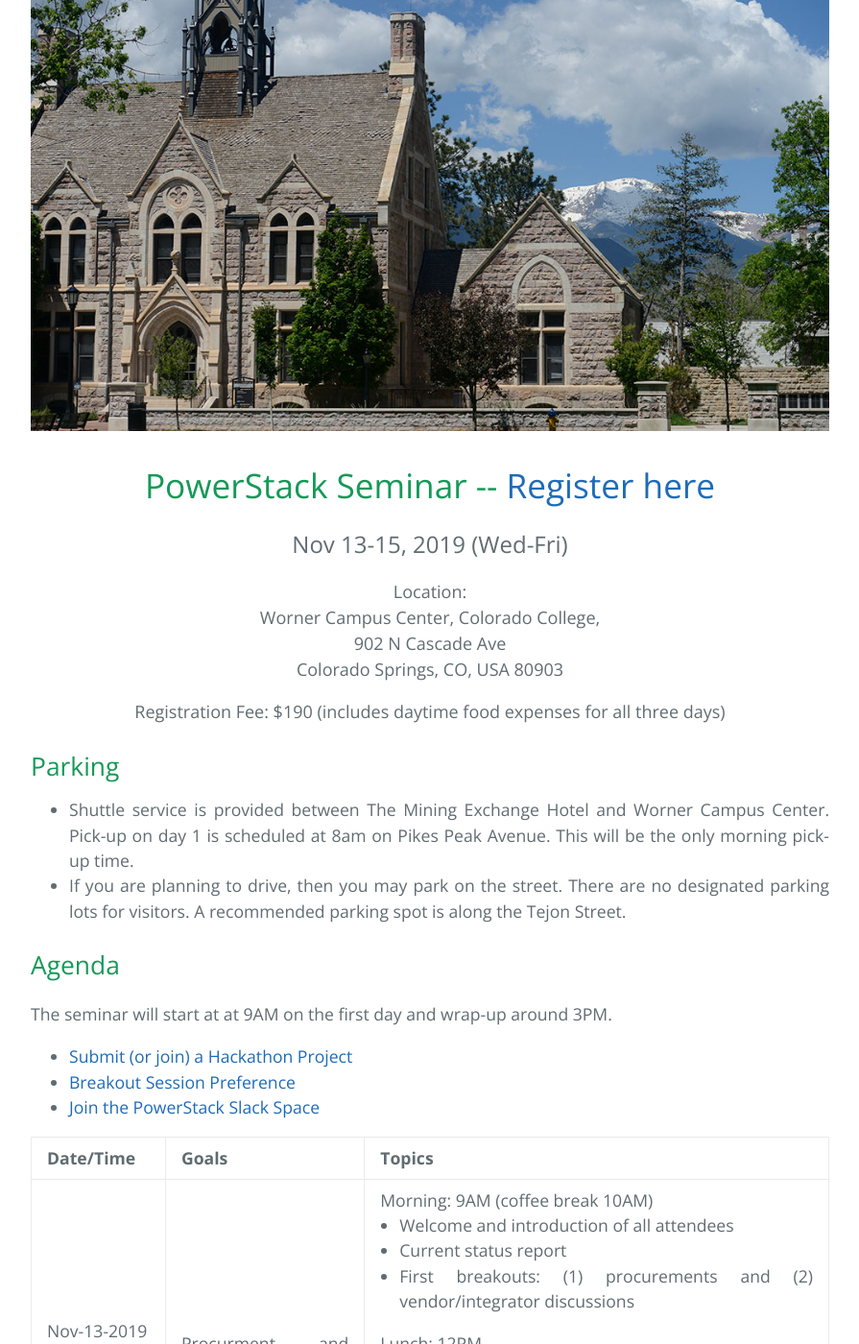
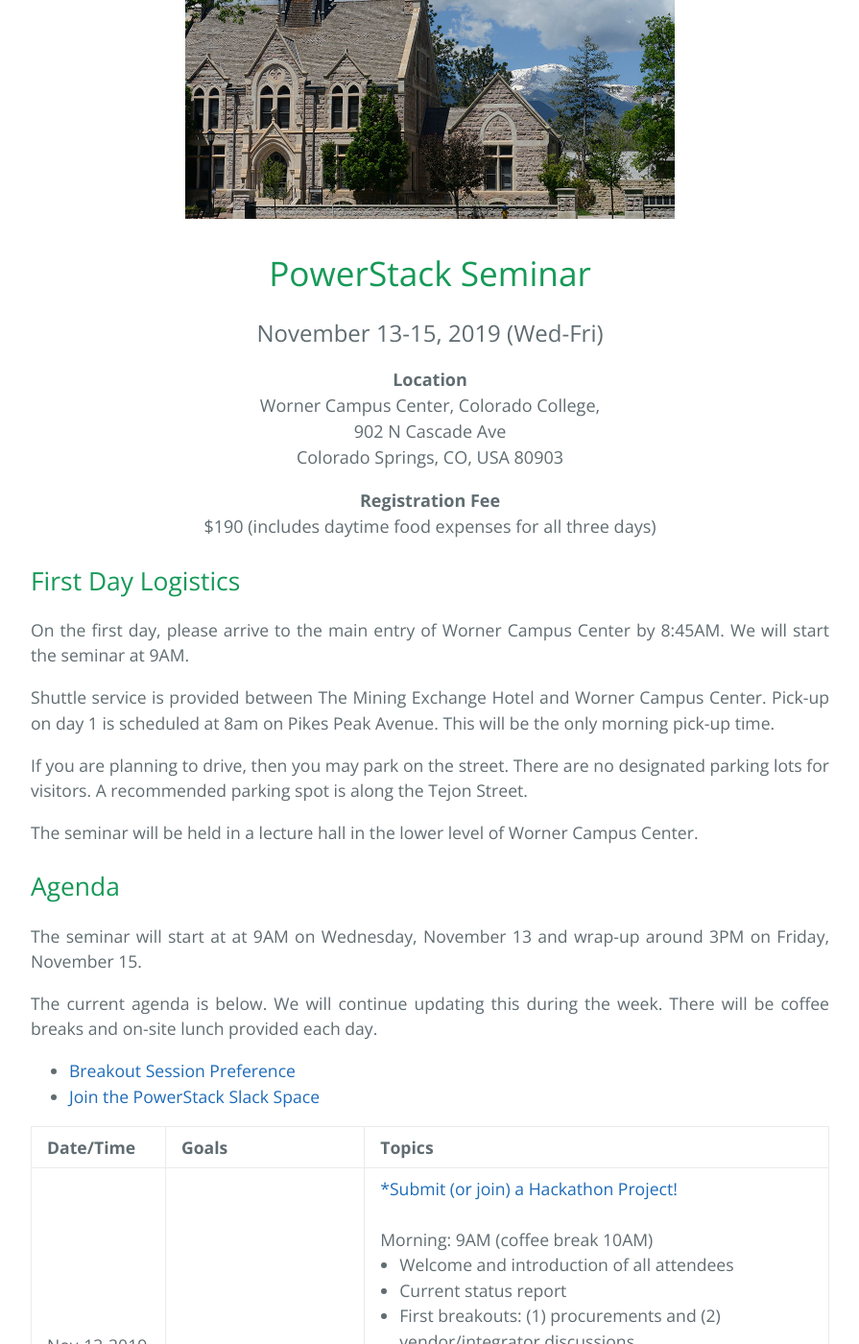
Before and after one commit to HPCPowerStack/hpcpowerstack.github.io, a Jekyll site: the page built from powerstack-nov19.md, in a window 1280 px wide and 1400 px high, scrolled down 351 px. Shown: the whole window at 96% size, without its empty margins (192-1087 px from the left). Built offline with Jekyll 4.4.1, drawn with Linux system fonts in a browser that asks for light colours; the repository's description, which GitHub fills in, is left out; some of the changed text lies outside the part shown.

Commit message:
Update agenda

```diff
--- a/powerstack-nov19.md
+++ b/powerstack-nov19.md
@@ -1,28 +1,34 @@
 ---
 layout: default
 ---
-![](images/colorado_college.jpg)
+<p align="center">
+    <img src="images/colorado_college.jpg" height="350px">
+</p>
 
-<h1 align="center">PowerStack Seminar -- <a
-href="https://coloradocollege.ungerboeck.com/prod/emc00/register.aspx?OrgCode=10&EvtID=37989&AppCode=REG&CC=119091703651">Register here</a></h1>
-<p align="center"><font size="+2">Nov 13-15, 2019 (Wed-Fri)</font></p>
-<p align="center"><font size="+1">Location:<br/>Worner Campus Center, Colorado
-College,<br/>902 N Cascade Ave<br/>Colorado Springs, CO, USA 80903</font></p>
-<p align="center"><font size="+1">Registration Fee: $190 (includes
-daytime food expenses for all three days)</font></p>
+<h1 align="center">PowerStack Seminar</h1>
 
-## Parking
-* Shuttle service is provided between The Mining Exchange Hotel and Worner Campus Center.
-Pick-up on day 1 is scheduled at 8am on Pikes Peak Avenue. This will be the
-only morning pick-up time.
-* If you are planning to drive, then you may park on the street. There are no designated
-parking lots for visitors. A recommended parking spot is along the Tejon Street.
+<p align="center"><font size="+2">November 13-15, 2019 (Wed-Fri)</font></p>
+<p align="center"><font size="+1"><b>Location</b><br/>Worner Campus Center, Colorado College,<br/>902 N Cascade Ave<br/>Colorado Springs, CO, USA 80903</font></p>
+<p align="center"><font size="+1"><b>Registration Fee</b><br/>$190 (includes daytime food expenses for all three days)</font></p>
+
+## First Day Logistics
+On the first day, please arrive to the main entry of Worner Campus Center by 8:45AM. We will start the seminar at 9AM.
+
+Shuttle service is provided between The Mining Exchange Hotel and Worner Campus Center. Pick-up on day 1 is scheduled at 8am on Pikes Peak Avenue. This will be the only morning pick-up time.
+
+If you are planning to drive, then you may park on the street. There are no
+designated parking lots for visitors. A recommended parking spot is along the
+Tejon Street.
+
+The seminar will be held in a lecture hall in the lower level of Worner Campus Center.
 
 ## Agenda
-The seminar will start at at 9AM on the first day and wrap-up around 3PM.
+The seminar will start at at 9AM on Wednesday, November 13 and wrap-up around
+3PM on Friday, November 15.
 
-* <a href="https://docs.google.com/spreadsheets/d/1WGK1nAUDhYHLszKJnJPB9pi3MhvcNoBKsjx9I51RYAI/edit#gid=0">Submit
-(or join) a Hackathon Project</a>
+The current agenda is below. We will continue updating this during the week.
+There will be coffee breaks and on-site lunch provided each day.
+
 * <a href="https://docs.google.com/forms/d/e/1FAIpQLSd0HJrPFbrMMwEpJdIfx4LpHAEpsCy29fLb9L1zgLkio9riYA/viewform">Breakout Session Preference</a>
 * <a href="https://powerstack.slack.com/signup">Join the PowerStack Slack Space</a>
 
@@ -34,9 +40,12 @@ The seminar will start at at 9AM on the first day and wrap-up around 3PM.
       <th>Topics</th>
     </tr>
     <tr>
-      <td>Nov-13-2019<br>Start Time: 9AM</td>
-      <td>Procurment and vendor discussions</td>
-      <td>
+      <td align="left">Nov-13-2019<br>Start Time: 9AM</td>
+      <td align="left">Procurment and vendor discussions</td>
+      <td align="left">
+        <a href="https://docs.google.com/spreadsheets/d/1WGK1nAUDhYHLszKJnJPB9pi3MhvcNoBKsjx9I51RYAI/edit#gid=0">*Submit
+(or join) a Hackathon Project!</a><br/><br/>
+
         Morning: 9AM (coffee break 10AM)
         <ul style="padding-left:20px">
           <li>Welcome and introduction of all attendees</li>
@@ -56,15 +66,17 @@ projects and team members.</li>
       </td>
     </tr>
     <tr>
-      <td>Nov-14-2019</td>
-      <td>Hackathon</td>
-      <td>
-        Morning:
+      <td align="left">Nov-14-2019</td>
+      <td align="left">Hackathon</td>
+      <td align="left">
+        Morning: 9AM (coffee break 10AM)
         <ul style="padding-left:20px">
           <li>Recap of day 1.</li>
           <li>Hackathon projects in small groups.</li>
         </ul>
+
         Lunch: 12PM<br/><br/>
+
         Afternoon:
         <ul style="padding-left:20px">
           <li>Hackathon projects in small groups.</li>
@@ -74,16 +86,16 @@ projects and team members.</li>
       </td>
     </tr>
     <tr>
-      <td>Nov-15-2019</td>
-      <td>Engineering and research</td>
-      <td>
-        Morning:
+      <td align="left">Nov-15-2019</td>
+      <td align="left">Engineering and research</td>
+      <td align="left">
+        Morning: 9AM
         <ul style="padding-left:20px">
           <li>Recap of day 2.</li>
           <li>Second breakouts (focus on interoperability between layers): (1) engineering and (2) research/evaluation</li>
         </ul>
         Lunch: 12PM<br/><br/>
-        Afternoon (end 3PM):
+        Afternoon: End 3PM
         <ul style="padding-left:20px">
           <li>Recap all dicussions, next steps.</li>
         </ul>
```
Also changed, not shown: other parts of powerstack-nov19.md (+4 -4 lines).
